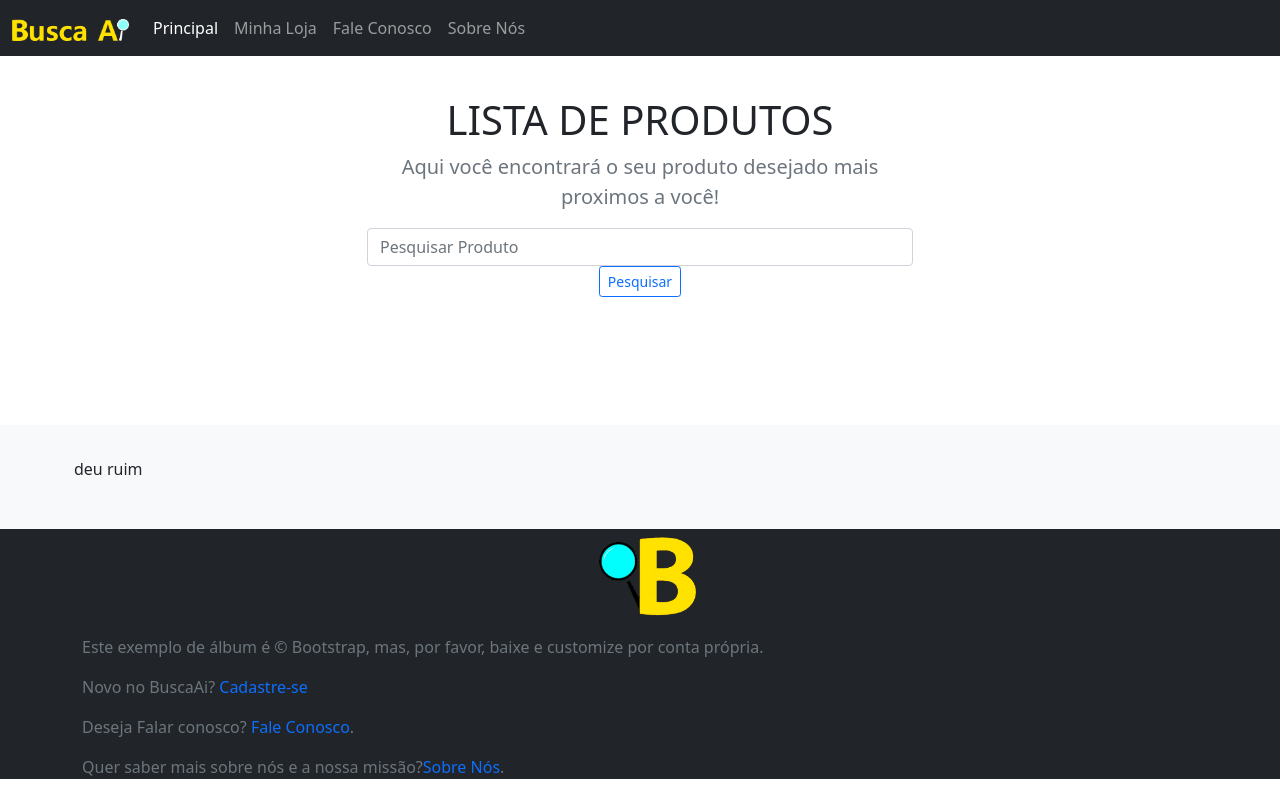
After one commit to srTeixeiraDias/BuscaAi_Tcc, a PHP site: page /principalPesquisa.php in a window 1280 px wide. The commit adds this page. Run offline with PHP 8.4, Linux system fonts and the light colour scheme.

Commit message:
Funcionando o pesquisa

```diff
--- a/Dao.php
+++ b/Dao.php
@@ -70,6 +70,17 @@ class Dao{
         return $retorno;
     }
 
+    public function retornoprodutosPesquisa($pesq)
+    {
+        $sql = "select * from produto where titulo like :pesq or categoria like :pesq order by id desc";
+        $resultado = $this->dao->prepare($sql);
+        $resultado->bindParam(':pesq', $pesq);
+        $resultado->execute();
+        $retorno = $resultado->fetchAll();
+
+        return $retorno;
+    }
+
     public function retornoCat()
     {
         $sql = "select * from categorias order by categoria";
--- a/cadastroproduto.php
+++ b/cadastroproduto.php
@@ -36,9 +36,8 @@
         </select>
         <div id='idbody'>
 
-            <label for="conteudo">Adicione uma foto do produto</label>
+            <label for="conteudo">Adicione a principal foto do produto</label>
             <input type="file" name="pic" accept="image/*">
-            <button type="submit">Enviar imagem</button>
         </div>
         <br>
         <font face="Malgun Gothic" size="4">Descrição:</font> <br> <textarea rows="10" cols="40" maxlength="500" name="descricao" id="inputcadnome"></textarea> <br>
--- /dev/null
+++ b/principalPesquisa.php
@@ -0,0 +1,109 @@
+<?php include "Dao.php";
+
+$dao = new Dao(); ?>
+
+<!DOCTYPE html>
+<html lang="pt-br">
+<head>
+    <meta charset="UTF-8">
+    <meta http-equiv="X-UA-Compatible" content="IE=edge">
+    <meta name="viewport" content="width=device-width, initial-scale=1.0">
+    <?php include "bootstrap.php" ?>
+    <title>BuscaAi</title>
+</head>
+<body>
+<nav class="navbar navbar-expand-lg navbar navbar-dark fixed-top bg-dark">
+  <div class="container-fluid">
+    <button class="navbar-toggler" type="button" data-bs-toggle="collapse" data-bs-target="#navbarTogglerDemo01" aria-controls="navbarTogglerDemo01" aria-expanded="false" aria-label="Toggle navigation">
+      <span class="navbar-toggler-icon"></span>
+    </button>
+    <div class="collapse navbar-collapse" id="navbarTogglerDemo01">
+      <a class="navbar-brand" href="#"><img src="imagens/buscaaiwhite.png" height="22,5" width="117"></a>
+      <ul class="navbar-nav me-auto mb-2 mb-lg-0">
+        <li class="nav-item">
+          <a class="nav-link active" aria-current="page" href="./principal.php">Principal</a>
+        </li>
+        <li class="nav-item">
+          <a class="nav-link" aria-current="page" href="#">Minha Loja</a>
+        </li>
+        <li class="nav-item">
+          <a class="nav-link" href="./faleconosco.php">Fale Conosco</a>
+        </li>
+        <li class="nav-item">
+          <a class="nav-link"  href="./sobrenos.php">Sobre Nós</a>
+        </li>
+      </ul>
+
+    </div>
+  </div>
+</nav>
+
+    <main>
+
+<section class="py-5 text-center container">
+  <div class="row py-lg-5">
+    <div class="col-lg-6 col-md-8 mx-auto">
+      <h1 class="fw-light">LISTA DE PRODUTOS</h1>
+      <p class="lead text-muted">Aqui você encontrará o seu produto desejado mais proximos a você!</p>
+      <form class="form-inline my-2 my-lg-0" action="principalPesquisa.php" method="POST">
+      <input class="form-control mr-sm-2" type="search" placeholder="Pesquisar Produto" aria-label="Pesquisar" name="pesquisa">
+     <p> <button class="btn btn-sm btn-outline-primary" type="submit">Pesquisar</button> </p>
+    </form>
+
+</div>
+
+      </p>
+    </div>
+  </div>
+</section>
+
+
+<div class="album py-5 bg-light">
+  <div class="container">
+    <div class="row row-cols-1 row-cols-sm-2 row-cols-md-3 g-3">
+    <?php
+        if(isset($_POST['pesquisa']))
+        {
+            $pesquisa ="%". $_POST['pesquisa'] . "%";
+            $produtos = $dao->retornoprodutosPesquisa($pesquisa);
+            //var_dump($produtos);
+            foreach($produtos as $linha)
+            { ?>
+          <div class="col">
+        <div class="card shadow-sm" style="width:350px">
+          <img src="<?php echo $linha['img_principal'] ?>" style="width:100%">
+          <div class="card-body">
+            <p class="card-text" > <b> <?php echo $linha['titulo'] ?> </b> </p>
+            <p class="card-text"> R$ <?php echo $linha['preco'] ?></p>
+            <div class="d-flex justify-content-between align-items-center">
+              <div class="btn-group">
+                <button type="button" class="btn btn-sm btn-outline-primary">Tenho Interesse</button>
+                <button type="button" class="btn btn-sm btn-outline-secondary">Ofertar Agora</button>
+              </div>
+              <small class="text-muted"><?php echo $linha['hora'] ?></small>
+              <small class="text-muted"><?php echo $linha['datap'] ?></small>
+            </div>
+          </div>
+        </div>
+      </div>
+        <?php }
+        }
+        else{
+            echo "deu ruim";
+        }
+
+         ?>
+    </div>
+  </div>
+</div>
+
+
+
+
+
+</main>
+
+<?php include "rodape.php"?>
+
+</body>
+</html>
--- a/style.css
+++ b/style.css
@@ -35,6 +35,8 @@
     margin: 7px;
     outline: 0;
 }
+
+
 
 #inputcadcat{
     width: 50%;
```
Also changed, not shown: configusuario.php (deleted, +0 -26 lines), principal.php (+5 -2 lines), imagensProduto/2021.11.27-15.46.50.jpg (deleted), imagensProduto/2021.11.27-19.00.34.jpg (added), imagensProduto/2021.11.27-19.01.47.jpg (added), imagensProduto/2021.11.27-20.41.01.jpg (added), imagensProduto/2021.11.27-20.59.17.jpg (added), imagensProduto/2021.11.27-21.01.49.jpg (added), imagensProduto/2021.11.27-21.12.39.jpg (added), 2 other files.
